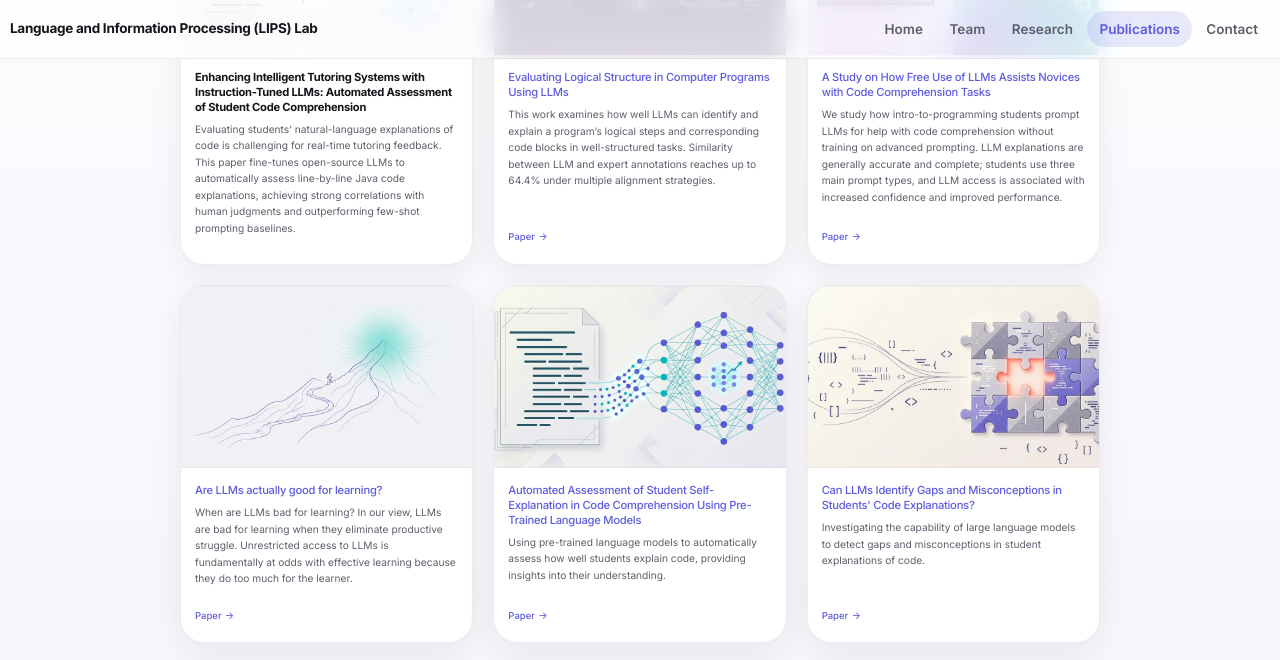
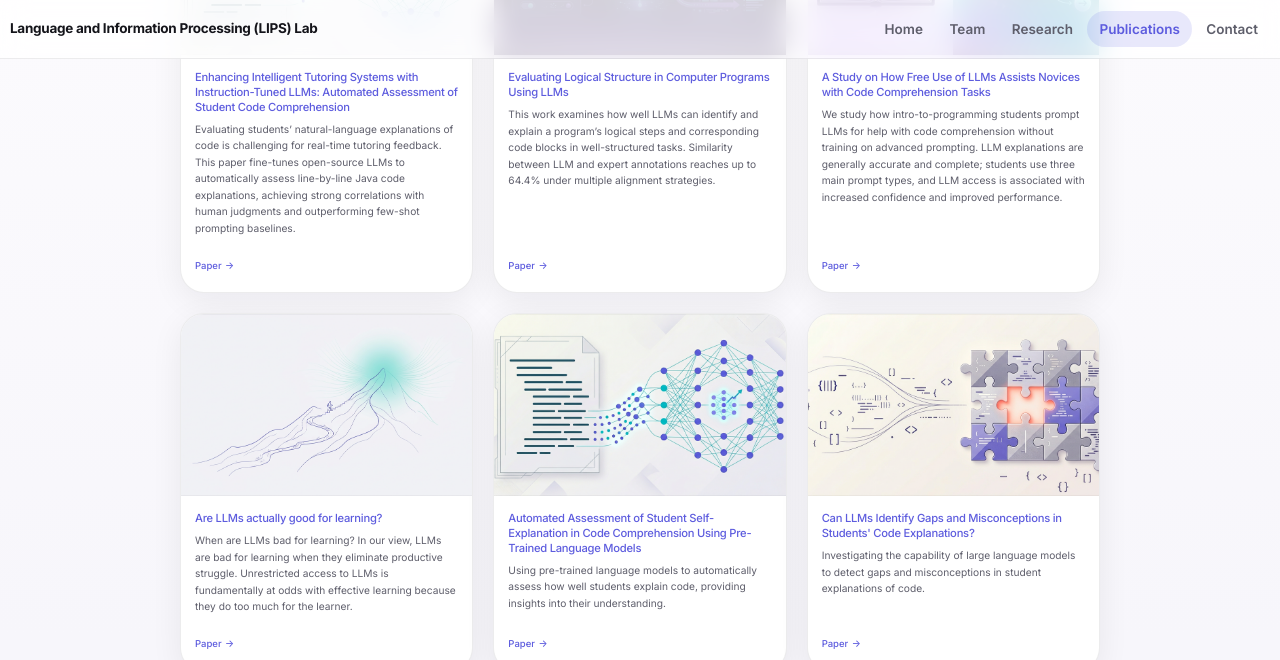
Before and after one commit to lipslabuofm/lipslabuofm.github.io, a Jekyll site: the page built from _pages/publications.md, in a window 1280 px wide and 900 px high, scrolled down 331 px, cut to the strip 0-660 px from the top of the window. Built offline with Jekyll 4.4.1, drawn with Linux system fonts in a browser that asks for light colours; nearby versions of some CDN libraries.

Commit message:
Add publication link to publist.yml
Added a link to the publication for easier access.

```diff
--- a/_data/publist.yml
+++ b/_data/publist.yml
@@ -7,6 +7,9 @@
   image: publications/pub-13-instruction-tuned-llm-assessment.png
   image_alt: "Illustration of assessing student code explanations with an LLM"
   description: "Evaluating students’ natural-language explanations of code is challenging for real-time tutoring feedback. This paper fine-tunes open-source LLMs to automatically assess line-by-line Java code explanations, achieving strong correlations with human judgments and outperforming few-shot prompting baselines."
+  link:
+    url: "https://dl.acm.org/doi/10.1007/978-3-032-29744-0_3"
+    display: Paper
   highlight: 1
 
 - title: "Evaluating Logical Structure in Computer Programs Using LLMs"
```
